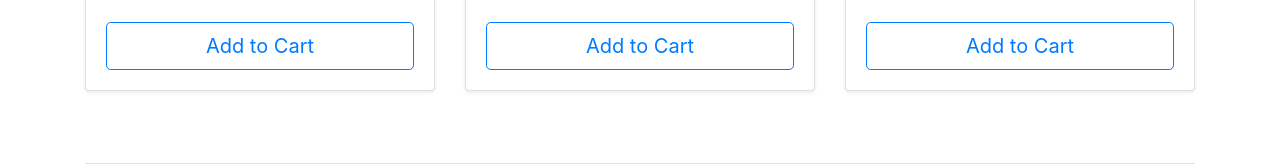
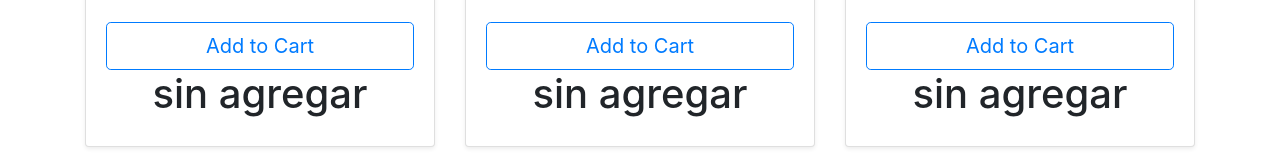
Before and after one commit to franzbascope/fruit_store, a React (Create React App) app: page / in a window 1280 px wide. Shown: the part 575-743 px from the top of the page. Built offline with nearby package versions, Linux system fonts and the light colour scheme.

Commit message:
add cart to prdocucts state

```diff
--- a/src/pages/products/components/products.js
+++ b/src/pages/products/components/products.js
@@ -1,4 +1,8 @@
-export default ({ name, price, features, image }) => {
+export default (props) => {
+  // attributes
+  const { name, price, features, image, cart } = props;
+  // actions
+  const { addToCart, removeFromCart, addQuantity, decreaseQuantity } = props;
   return (
     <div class="col">
       <div class="card mb-4 shadow-sm">
@@ -17,9 +21,16 @@ export default ({ name, price, features, image }) => {
               return <li>{feature}</li>;
             })}
           </ul>
-          <button type="button" class="w-100 btn btn-lg btn-outline-primary">
+          <button
+            onClick={() => {
+              addToCart(props.name);
+            }}
+            type="button"
+            class="w-100 btn btn-lg btn-outline-primary"
+          >
             Add to Cart
           </button>
+          <h1>{cart ? "Cart" : "sin agregar"}</h1>
         </div>
       </div>
     </div>
--- a/src/pages/products/index.js
+++ b/src/pages/products/index.js
@@ -1,6 +1,16 @@
 import React from "react";
 import Product from "./components/products";
+import { useSelector } from "react-redux";
+import { useDispatch } from "react-redux";
+import {
+  addProductQuantity,
+  decreaseProductQuantity,
+  addProductCart,
+  removeProductCart,
+} from "../../state/actions/products";
 export default () => {
+  const products = useSelector((state) => state.products);
+  const dispatch = useDispatch();
   return (
     <React.Fragment>
       <div class="pricing-header px-3 py-3 pt-md-5 pb-md-4 mx-auto text-center">
@@ -9,26 +19,23 @@ export default () => {
       </div>
 
       <div class="row row-cols-1 row-cols-md-3 mb-3 text-center">
-        <Product
-          name={"Apple"}
-          price={2}
-          features={["fresh", "tasty"]}
-          image={
-            "https://i.pinimg.com/originals/1c/4a/04/1c4a04af246a66edebc6b05614e501e0.png"
-          }
-        />
-        <Product
-          name={"Orange"}
-          price={1.7}
-          features={["organic", "vitamin C"]}
-          image="https://lh3.googleusercontent.com/proxy/zIxY2AaB0_JwyJgrHJdbhrjAgroFB9gnSO2f6DmOI2GIdLtxQ0ncn8DVuVp56b_F7IRVB91dZnISI1naej9fgIkzDaowm1OYGFQx2kAOlihNUD3gWyp-Vnx8cw"
-        />
-        <Product
-          name={"Peach"}
-          price={2.5}
-          features={["delicius", "incredible flavor"]}
-          image="https://lh3.googleusercontent.com/proxy/bXeOK60sZmKwLL5TryxL3PqnPOP8HEU32SezOhdfw7HkHyeOHqUXPal9wcrDTV5j4pSbfb1nK9WHvSPlYGmNIiHkv9_ovvUCLhD-kvL-S6AjbIqn8PCSbjDruf_Uy6ezZDNamA"
-        />
+        {products.map((product, index) => {
+          const { name, price, features, image, cart } = product;
+          return (
+            <Product
+              addToCart={(name) => {
+                dispatch(addProductCart(name));
+              }}
+              key={index}
+              id={index}
+              name={name}
+              price={price}
+              features={features}
+              image={image}
+              cart={cart}
+            />
+          );
+        })}
       </div>
     </React.Fragment>
   );
--- a/src/state/actions/products.js
+++ b/src/state/actions/products.js
@@ -1,13 +1,24 @@
-const addProductQuantity = (product_id) => {
-  return (dispatch) => {
-    dispatch(addProductQuantityType(product_id));
-  };
+import { ProductTypes } from "../types/products";
+
+const addProductCart = (name) => {
+  return { type: ProductTypes.ADD_PRODUCT_CART, name };
 };
 
-const addProductQuantity = (product_id) => {
-  return (dispatch) => {
-    dispatch(addProductQuantityType(product_id));
-  };
+const removeProductCart = (name) => {
+  return { type: ProductTypes.REMOVE_PRODUCT_CART, name };
 };
 
-export { addProductQuantity };
+const addProductQuantity = (name) => {
+  return { type: ProductTypes.ADD_PRODUCT_QUANTITY, name };
+};
+
+const decreaseProductQuantity = (name) => {
+  return { type: ProductTypes.DECREASE_PRODUCT_QUANTITY, name };
+};
+
+export {
+  addProductCart,
+  removeProductCart,
+  addProductQuantity,
+  decreaseProductQuantity,
+};
--- /dev/null
+++ b/src/state/reducers/mocks/products.js
@@ -0,0 +1,23 @@
+export const products = [
+  {
+    name: "Apple",
+    price: 2,
+    features: ["fresh", "tasty"],
+    image:
+      "https://i.pinimg.com/originals/1c/4a/04/1c4a04af246a66edebc6b05614e501e0.png",
+  },
+  {
+    name: "Orange",
+    price: 1.7,
+    features: ["organic", "vitamin C"],
+    image:
+      "https://lh3.googleusercontent.com/proxy/zIxY2AaB0_JwyJgrHJdbhrjAgroFB9gnSO2f6DmOI2GIdLtxQ0ncn8DVuVp56b_F7IRVB91dZnISI1naej9fgIkzDaowm1OYGFQx2kAOlihNUD3gWyp-Vnx8cw",
+  },
+  {
+    name: "Peach",
+    price: 2.5,
+    features: ["delicius", "incredible flavor"],
+    image:
+      "https://lh3.googleusercontent.com/proxy/bXeOK60sZmKwLL5TryxL3PqnPOP8HEU32SezOhdfw7HkHyeOHqUXPal9wcrDTV5j4pSbfb1nK9WHvSPlYGmNIiHkv9_ovvUCLhD-kvL-S6AjbIqn8PCSbjDruf_Uy6ezZDNamA",
+  },
+];
--- a/src/state/reducers/products.js
+++ b/src/state/reducers/products.js
@@ -1,9 +1,9 @@
 import { ProductTypes } from "../types/products";
+import { products } from "./mocks/products";
 
 const initialStateProducts = {
-  products: [],
-  loading: false,
-  error: "",
+  products: products,
+  actions: [],
 };
 
 export const ProductsReducer = (state = initialStateProducts, action) => {
@@ -11,43 +11,43 @@ export const ProductsReducer = (state = initialStateProducts, action) => {
     case ProductTypes.ADD_PRODUCT_QUANTITY:
       return {
         ...state,
-        products: addProductQuantity(action.product_id, state.products),
+        products: addProductQuantity(action.name, state.products),
       };
     case ProductTypes.ADD_PRODUCT_CART:
       return {
         ...state,
-        products: addProductCart(action.product_id, state.products),
+        products: addProductCart(action.name, state.products),
       };
     case ProductTypes.REMOVE_PRODUCT_CART:
       return {
         ...state,
-        products: removeProductCart(action.product_id, state.products),
+        products: removeProductCart(action.name, state.products),
       };
     case ProductTypes.DECREASE_PRODUCT_QUANTITY:
       return {
         ...state,
-        products: decreaseProductQuantity(action.product_id, state.products),
+        products: decreaseProductQuantity(action.name, state.products),
       };
     default:
       return state;
   }
 };
 
-const addProductCart = (product_id, product_list) => {
+const addProductCart = (name, product_list) => {
   return product_list.map((product) => {
-    if (product.id === product_id) {
+    if (product.name === name) {
       return {
         ...product,
         cart: true,
         quantity: 1,
-        subtotal: parseInt(product.precio),
+        subtotal: parseInt(product.price),
       };
     } else return product;
   });
 };
-const removeProductCart = (product_id, product_list) => {
+const removeProductCart = (name, product_list) => {
   return product_list.map((product) => {
-    if (product.id === product_id) {
+    if (product.name === name) {
       return {
         ...product,
         cart: false,
@@ -57,26 +57,26 @@ const removeProductCart = (product_id, product_list) => {
     } else return product;
   });
 };
-const addProductQuantity = (product_id, product_list) => {
+const addProductQuantity = (name, product_list) => {
   return product_list.map((product) => {
-    if (product.id === product_id) {
+    if (product.name === name) {
       let quantity = product.quantity + 1;
       return {
         ...product,
         quantity: quantity,
-        subtotal: quantity * product.precio,
+        subtotal: quantity * product.price,
       };
     } else return product;
   });
 };
-const decreaseProductQuantity = (product_id, product_list) => {
+const decreaseProductQuantity = (name, product_list) => {
   return product_list.map((product) => {
-    if (product.id === product_id) {
+    if (product.name === name) {
       let quantity = product.quantity - 1 < 1 ? 1 : product.quantity - 1;
       return {
         ...product,
         quantity: quantity,
-        subtotal: quantity * product.precio,
+        subtotal: quantity * product.price,
       };
     } else return product;
   });
```
Also changed, not shown: 1 other file (tests, documents, lock files or other folders).
